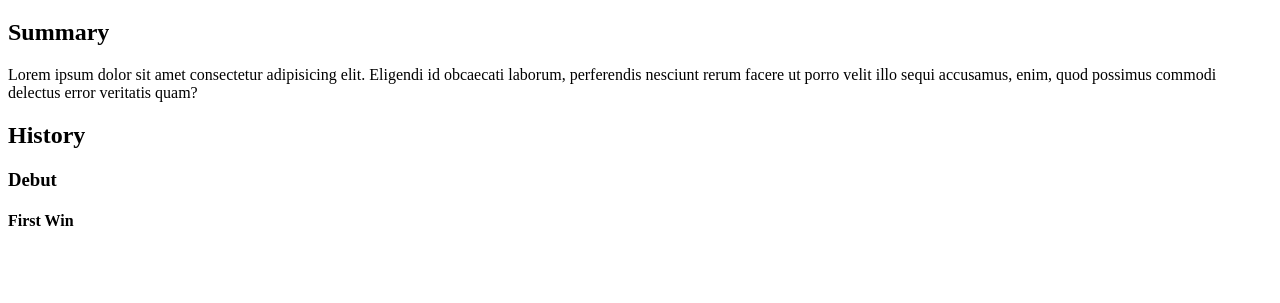
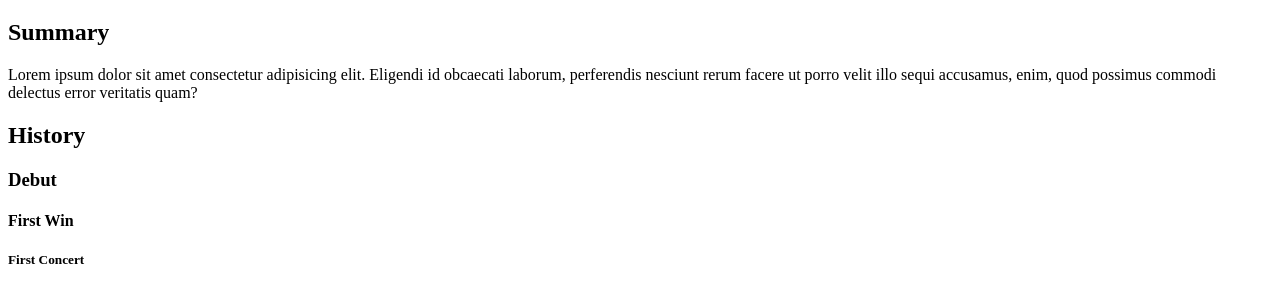
Before and after one commit to Shubs-WAB7/Shubs-WAB7.github.io, a plain HTML site: page index.html in a window 1280 px wide. Shown: the part 61-364 px from the top of the page. Drawn offline with Linux system fonts and the light colour scheme.

Commit message:
4h subheading

```diff
--- a/index.html
+++ b/index.html
@@ -16,6 +16,7 @@
     <h2>History</h2>
     <h3>Debut</h3>
     <h4>First Win</h4>
+    <h5>First Concert</h5>
 </body>
 
 </html>
```
